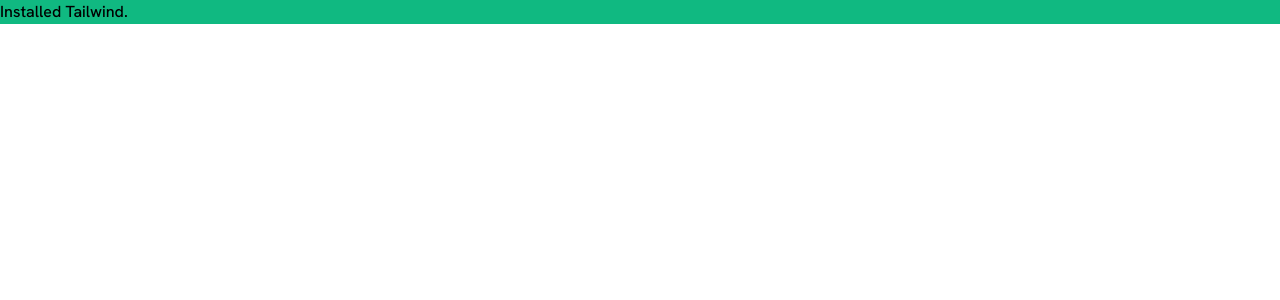
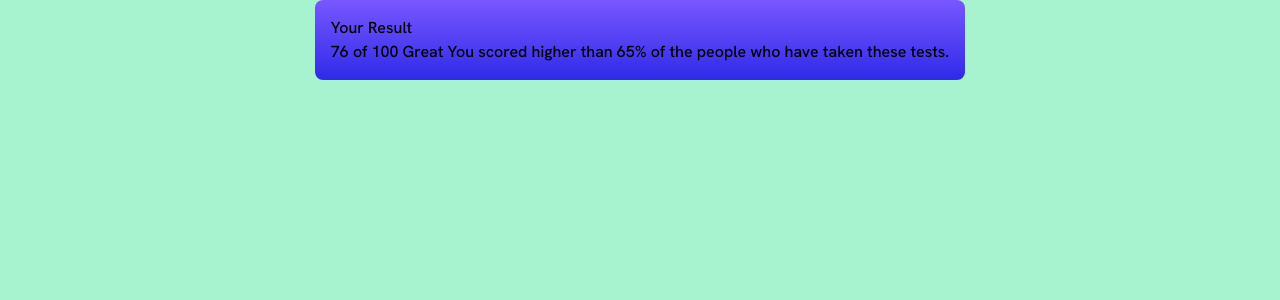
Before and after one commit to lilKriT/FEM-Results-Summary-Component, a React (Vite) app: page / in a window 1280 px wide. Shown: the top 300 px of the page. Built offline with nearby package versions, Linux system fonts and the light colour scheme.

Commit message:
Styling.

```diff
--- a/src/App.tsx
+++ b/src/App.tsx
@@ -1,7 +1,12 @@
 import { useState } from "react";
+import Summary from "./Summary";
 
 function App() {
-  return <div className="App bg-emerald-500">Installed Tailwind.</div>;
+  return (
+    <>
+      <Summary />
+    </>
+  );
 }
 
 export default App;
--- /dev/null
+++ b/src/Summary.tsx
@@ -0,0 +1,20 @@
+import React from "react";
+
+const Summary = () => {
+  return (
+    <section className="bg-emerald-200 h-screen w-screen flex justify-center ">
+      <div>
+        {/* Left Column */}
+        <div className="bgGradient rounded-lg p-4">
+          <h2>Your Result</h2>
+          76 of 100 Great You scored higher than 65% of the people who have
+          taken these tests.
+        </div>
+        {/* Right Column */}
+        <div></div>
+      </div>
+    </section>
+  );
+};
+
+export default Summary;
--- a/src/index.css
+++ b/src/index.css
@@ -11,3 +11,13 @@
     @apply text-lg;
   }
 }
+
+@layer utilities {
+  .bgGradient {
+    @apply bg-gradient-to-b from-lightSlateBlue to-lightRoyalBlue;
+  }
+
+  .circleGradient {
+    @apply bg-gradient-to-b from-violetBlue to-persianBlue;
+  }
+}
```
Also changed, not shown: index.html (+0 -7 lines).
